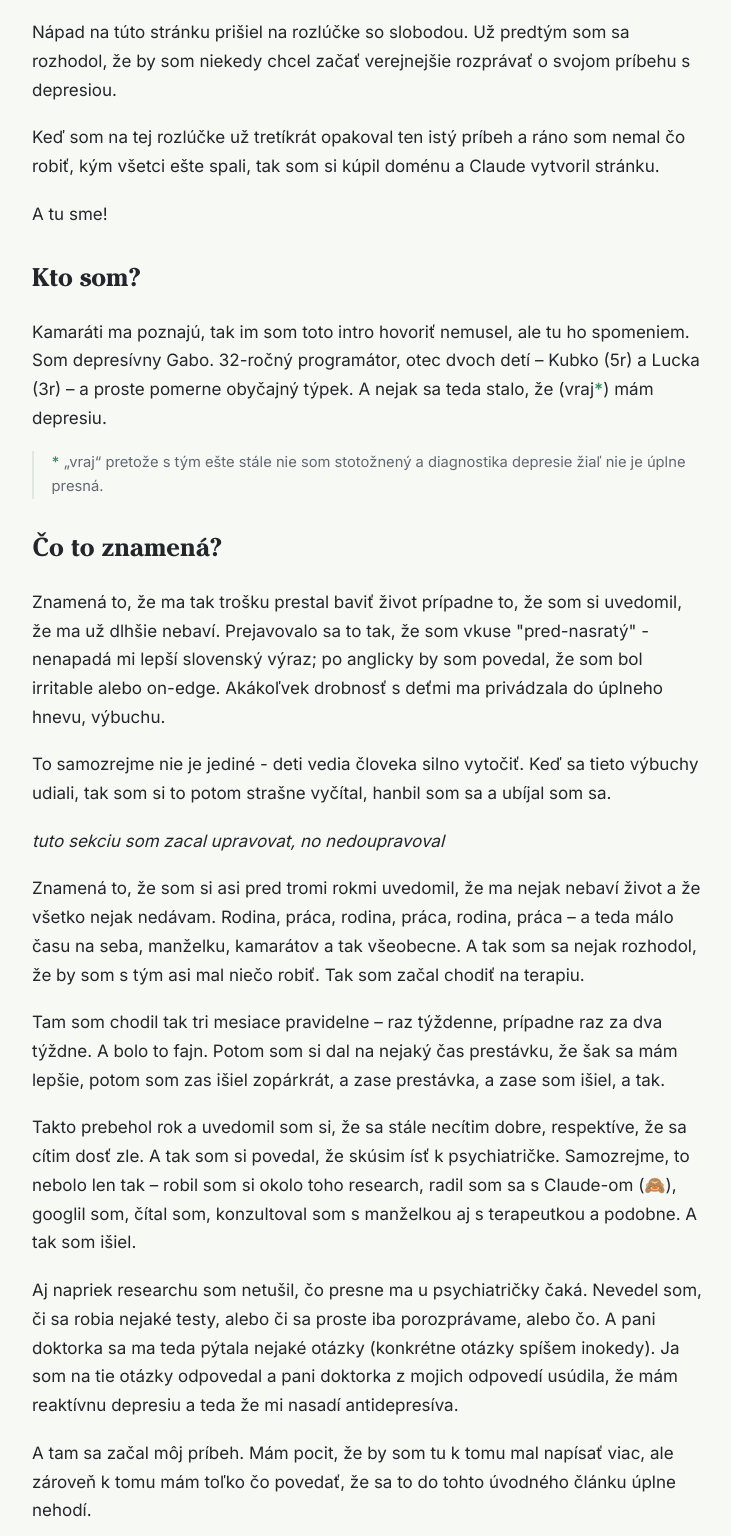
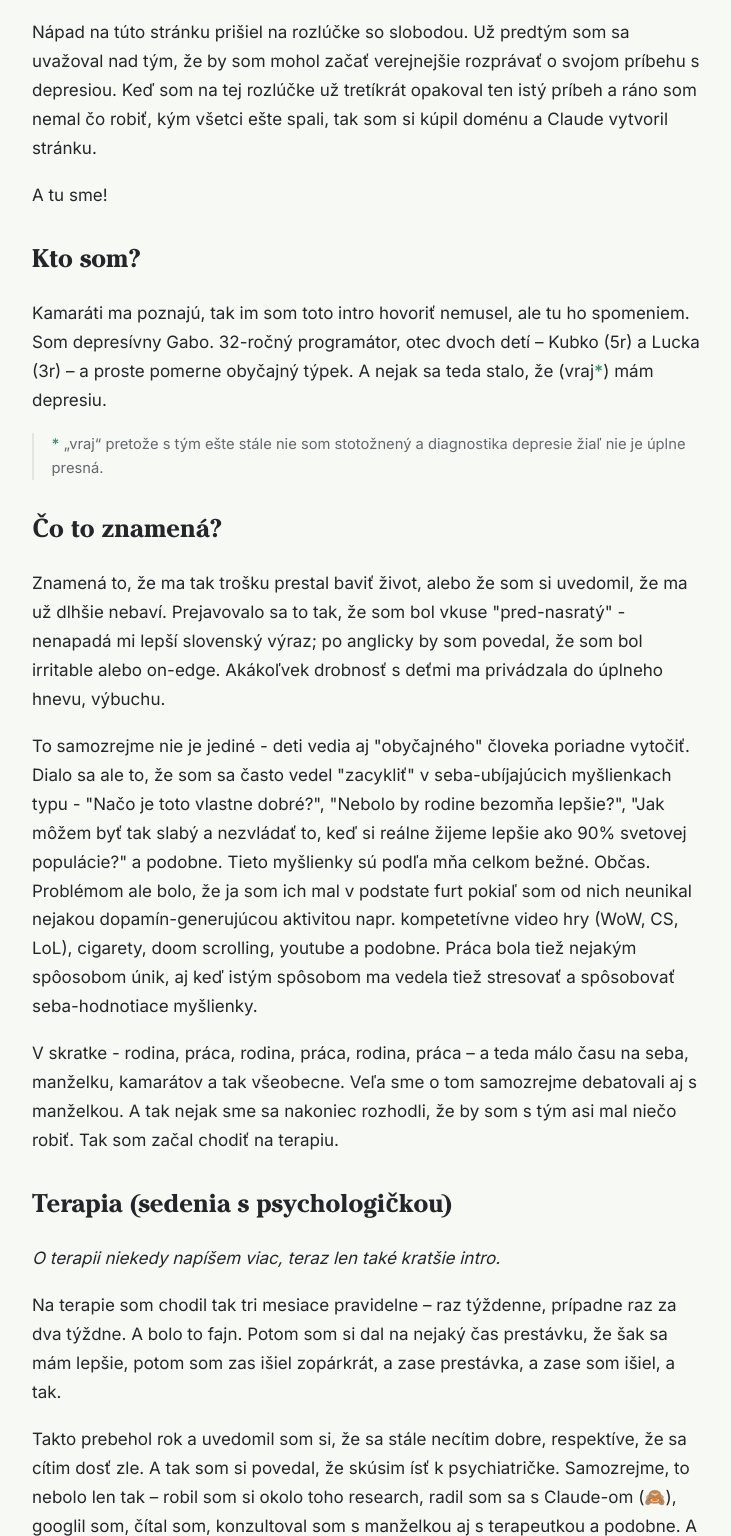
Before and after one commit to gabrielKerekes/depresivnygabo, an Eleventy site: page src/posts/2026-07-04-preco-tato-stranka-vobec-existuje.md in a window 1280 px wide. Shown: the part 403-1939 px from the top of the page, without its empty margins (112-843 px from the left). Built offline with nearby package versions, Linux system fonts and the light colour scheme; Eleventy itself is replaced by a stand-in of ours; files that its build step writes are made by us from their sources.

Commit message:
Update post: Prečo táto stránka vôbec existuje?

```diff
--- a/src/posts/2026-07-04-preco-tato-stranka-vobec-existuje.md
+++ b/src/posts/2026-07-04-preco-tato-stranka-vobec-existuje.md
@@ -10,12 +10,8 @@ tags:
 ## Ako to celé začalo
 
 Nápad na túto stránku prišiel na rozlúčke so slobodou. Už predtým som sa
-rozhodol, že by som niekedy chcel začať verejnejšie rozprávať o svojom
-príbehu s depresiou.
-
-Keď som na tej rozlúčke už tretíkrát opakoval ten istý príbeh a ráno som
-nemal čo robiť, kým všetci ešte spali, tak som si kúpil doménu a Claude
-vytvoril stránku.
+uvažoval nad tým, že by som mohol začať verejnejšie rozprávať o svojom
+príbehu s depresiou. Keď som na tej rozlúčke už tretíkrát opakoval ten istý príbeh a ráno som nemal čo robiť, kým všetci ešte spali, tak som si kúpil doménu a Claude vytvoril stránku.
 
 A tu sme!
 
@@ -31,47 +27,31 @@ spomeniem. Som depresívny Gabo. 32-ročný programátor, otec dvoch detí – K
 
 ## Čo to znamená?
 
-Znamená to, že ma tak trošku prestal baviť život prípadne to, že som si uvedomil, že ma už dlhšie nebaví. Prejavovalo sa to tak, že som vkuse "pred-nasratý" - nenapadá mi lepší slovenský výraz; po anglicky by som povedal, že som bol irritable alebo on-edge. Akákoľvek drobnosť s deťmi ma privádzala do úplneho hnevu, výbuchu.
+Znamená to, že ma tak trošku prestal baviť život, alebo že som si uvedomil, že ma už dlhšie nebaví. Prejavovalo sa to tak, že som bol vkuse "pred-nasratý" - nenapadá mi lepší slovenský výraz; po anglicky by som povedal, že som bol irritable alebo on-edge. Akákoľvek drobnosť s deťmi ma privádzala do úplneho hnevu, výbuchu.
 
-To samozrejme nie je jediné - deti vedia človeka silno vytočiť. Keď sa tieto výbuchy udiali, tak som si to potom strašne vyčítal, hanbil som sa a ubíjal som sa.
+To samozrejme nie je jediné - deti vedia aj "obyčajného" človeka poriadne vytočiť. Dialo sa ale to, že som sa často vedel "zacykliť" v seba-ubíjajúcich myšlienkach typu - "Načo je toto vlastne dobré?", "Nebolo by rodine bezomňa lepšie?", "Jak môžem byť tak slabý a nezvládať to, keď si reálne žijeme lepšie ako 90% svetovej populácie?" a podobne. Tieto myšlienky sú podľa mňa celkom bežné. Občas. Problémom ale bolo, že ja som ich mal v podstate furt pokiaľ som od nich neunikal nejakou dopamín-generujúcou aktivitou napr. kompetetívne video hry (WoW, CS, LoL), cigarety, doom scrolling, youtube a podobne. Práca bola tiež nejakým spôosobom únik, aj keď istým spôsobom ma vedela tiež stresovať a spôsobovať seba-hodnotiace myšlienky.
 
-_tuto sekciu som zacal upravovat, no nedoupravoval_
+V skratke - rodina, práca, rodina, práca, rodina, práca – a teda málo času na seba, manželku, kamarátov a tak všeobecne. Veľa sme o tom samozrejme debatovali aj s manželkou. A tak nejak sme sa nakoniec rozhodli, že by som s tým asi mal niečo robiť. Tak som začal chodiť na terapiu.
 
-Znamená to, že som si asi pred tromi rokmi uvedomil, že ma nejak nebaví
-život a že všetko nejak nedávam. Rodina, práca, rodina, práca, rodina,
-práca – a teda málo času na seba, manželku, kamarátov a tak všeobecne. A
-tak som sa nejak rozhodol, že by som s tým asi mal niečo robiť. Tak som
-začal chodiť na terapiu.
+## Terapia (sedenia s psychologičkou)
 
-Tam som chodil tak tri mesiace pravidelne – raz týždenne, prípadne raz za
-dva týždne. A bolo to fajn. Potom som si dal na nejaký čas prestávku, že šak sa mám lepšie,
-potom som zas išiel zopárkrát, a zase prestávka, a zase som išiel, a tak.
+_O terapii niekedy napíšem viac, teraz len také kratšie intro._
+
+Na terapie som chodil tak tri mesiace pravidelne – raz týždenne, prípadne raz za dva týždne. A bolo to fajn. Potom som si dal na nejaký čas prestávku, že šak sa mám lepšie, potom som zas išiel zopárkrát, a zase prestávka, a zase som išiel, a tak.
 
 Takto prebehol rok a uvedomil som si, že sa stále necítim dobre,
 respektíve, že sa cítim dosť zle. A tak som si povedal, že skúsim ísť k
 psychiatričke. Samozrejme, to nebolo len tak – robil som si okolo toho
 research, radil som sa s Claude-om (🙈), googlil som, čítal som,
-konzultoval som s manželkou aj s terapeutkou a podobne. A tak som išiel.
+konzultoval som s manželkou aj s terapeutkou a podobne. A tak som naknoiec išiel.
 
 Aj napriek researchu som netušil, čo presne ma u psychiatričky čaká.
 Nevedel som, či sa robia nejaké testy, alebo či sa proste iba
 porozprávame, alebo čo. A pani doktorka sa ma teda pýtala nejaké otázky
 (konkrétne otázky spíšem inokedy). Ja som na tie otázky odpovedal a pani doktorka z mojich odpovedí usúdila, že mám reaktívnu depresiu a teda že mi nasadí antidepresíva.
 
-A tam sa začal môj príbeh. Mám pocit, že by som tu k tomu mal napísať viac, ale zároveň k tomu mám toľko čo povedať, že sa to do tohto úvodného článku úplne nehodí.
-
 _Inak keď to teraz čítam, tak mám pocit, že môj reseach o psychiatrii, depresii a antidepresívach nebol moc dôkladný 😅. Je zároveň aj dosť možné, že si to úplne nepamätám._
 
-## Ten príbeh, ktorý som opakoval
+A tam sa začal môj príbeh. Mám pocit, že by som tu k tomu mal napísať viac, ale zároveň k tomu mám toľko čo povedať, že sa to do tohto úvodného článku úplne nehodí. Takže sa vidíme nabudúce.
 
-Takže ako znel ten príbeh, ktorý som opakoval? Väčšinou to začalo otázkou, čo mám nové. Na to som odpovedal, že skúšam ďalšiu kombináciu liekov na depresiu. A keď ľudia, s ktorými som da práve rozprával ešte nevedeli o mojej depresii, tak to pokračovalo tým, že "Ty máš depresiu?" a ja že "Nó hej, asi hej", prípadne "Áno, berieš antidepresíva? Prečo?" a na to bola odpoveď "Tak nemal som sa dobre a tak som nakoniec šiel až k psychistričke a tá mi predpísala lieky". A potom to pokračovalo ďalšími otázkami, ktoré už spíšem trochu štrukturovanejšie. Here it goes.
-
-Dva roky – od júna 2024 – beriem antidepresíva.
-
-_(Toto ešte doplním nabudúce.)_
-
-## Kto to vie
-
-V zásade som sa vôbec otvoril o tom, že mám depresiu. Zopár kamarátov
-to už vedelo. Sestra to vie už dlhšie. Bratovi a rodičom som to povedal
-iba nedávno.
+_Postupne do tohto článku popridávam linky, ktoré ťa nasmerujú k detailom o jednotlivých témach._
```
